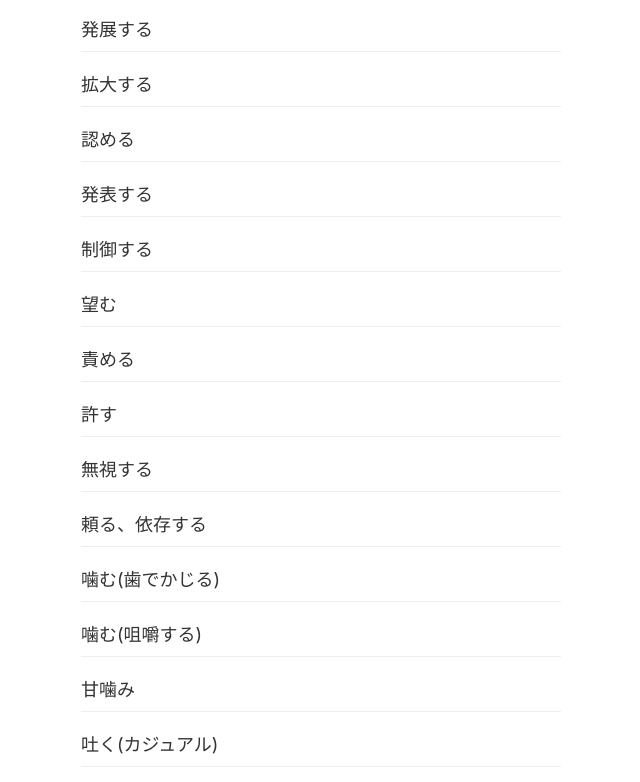
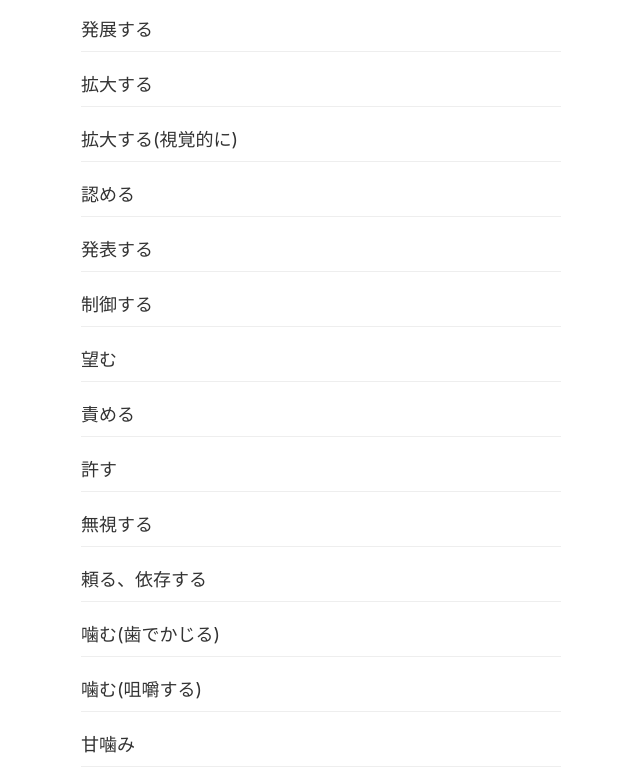
Before and after one commit to angyasan/English, a plain HTML site: page index.html in a window 1280 px wide. Shown: the part 6883-7665 px from the top of the page, without its empty margins (319-959 px from the left). Drawn offline with Linux system fonts and the light colour scheme.

Commit message:
Update index.html

```diff
--- a/index.html
+++ b/index.html
@@ -583,6 +583,7 @@ document.addEventListener("DOMContentLoaded", () => {
       {jp:"切断する", en:"disconnect", reading:"ディスコネクト"},
       {jp:"発展する", en:"develop", reading:"ディヴェロップ"},
       {jp:"拡大する", en:"expand", reading:"イクスパンド"},
+     { "jp": "拡大する(視覚的に)", "en": "zoom in", "reading": "ズーム イン" },
       {jp:"認める", en:"admit", reading:"アドミット"},
       {jp:"発表する", en:"announce", reading:"アナウンス"},
       {jp:"制御する", en:"control", reading:"コントロール"},
@@ -741,7 +742,8 @@ document.addEventListener("DOMContentLoaded", () => {
 { "jp": "叫ぶ(口語的)", "en": "yell", "reading": "イェル" },
 { "jp": "叫ぶ(恐怖や痛みで)", "en": "scream", "reading": "スクリーム" },
 { "jp": "手を挙げる", "en": "put your hand up", "reading": "プット ユア ハンド アップ" },
-{ "jp": "手を下げる", "en": "put your hand down", "reading": "プット ユア ハンド ダウン" }
+{ "jp": "手を下げる", "en": "put your hand down", "reading": "プット ユア ハンド ダウン" },
+     { "jp": "困る", "en": "be in trouble", "reading": "ビー イン トラブル" }
     ],
     nouns: [
       { jp: "両親", en: "parent", reading: "ペアレント" },
```
